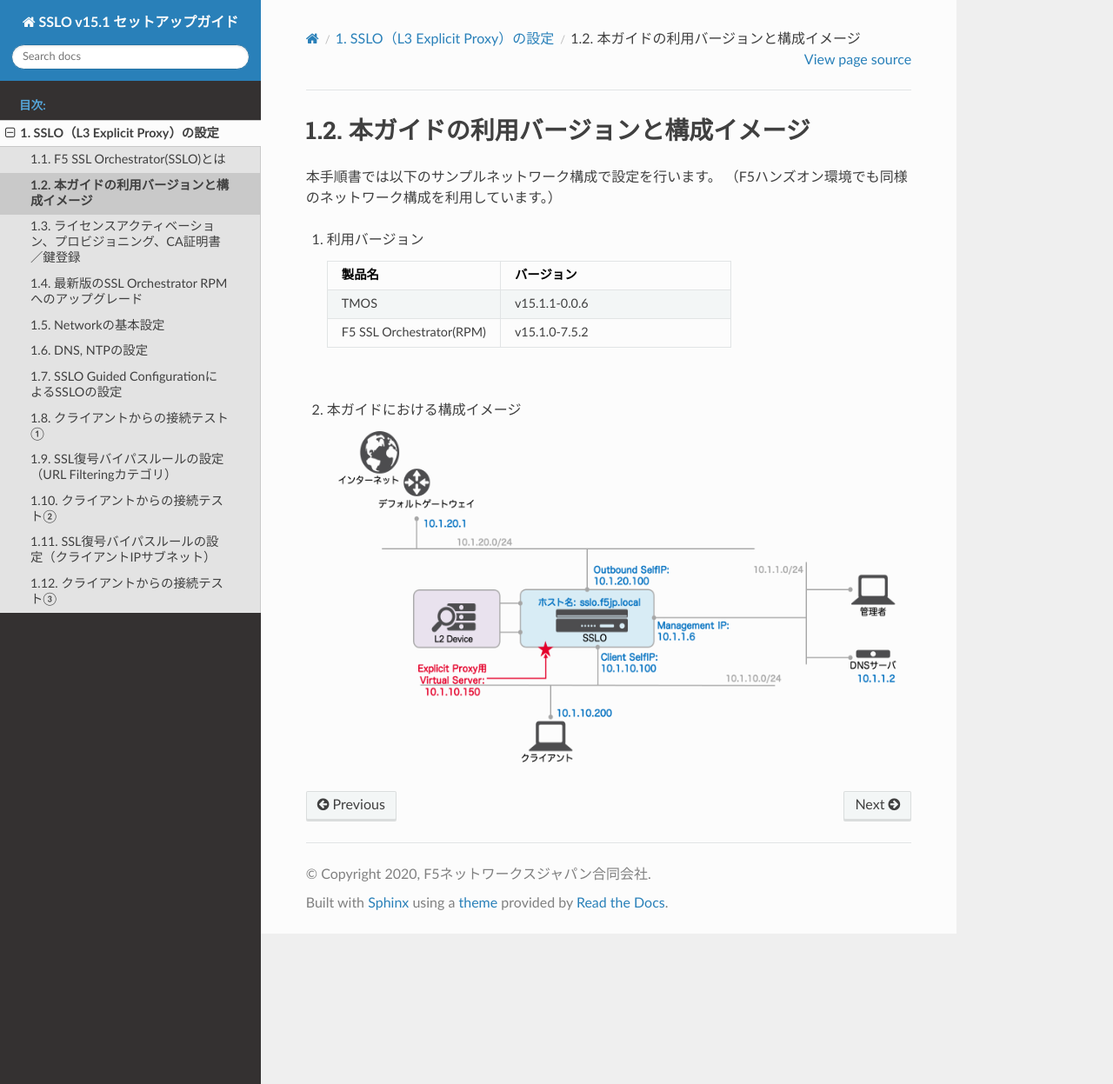
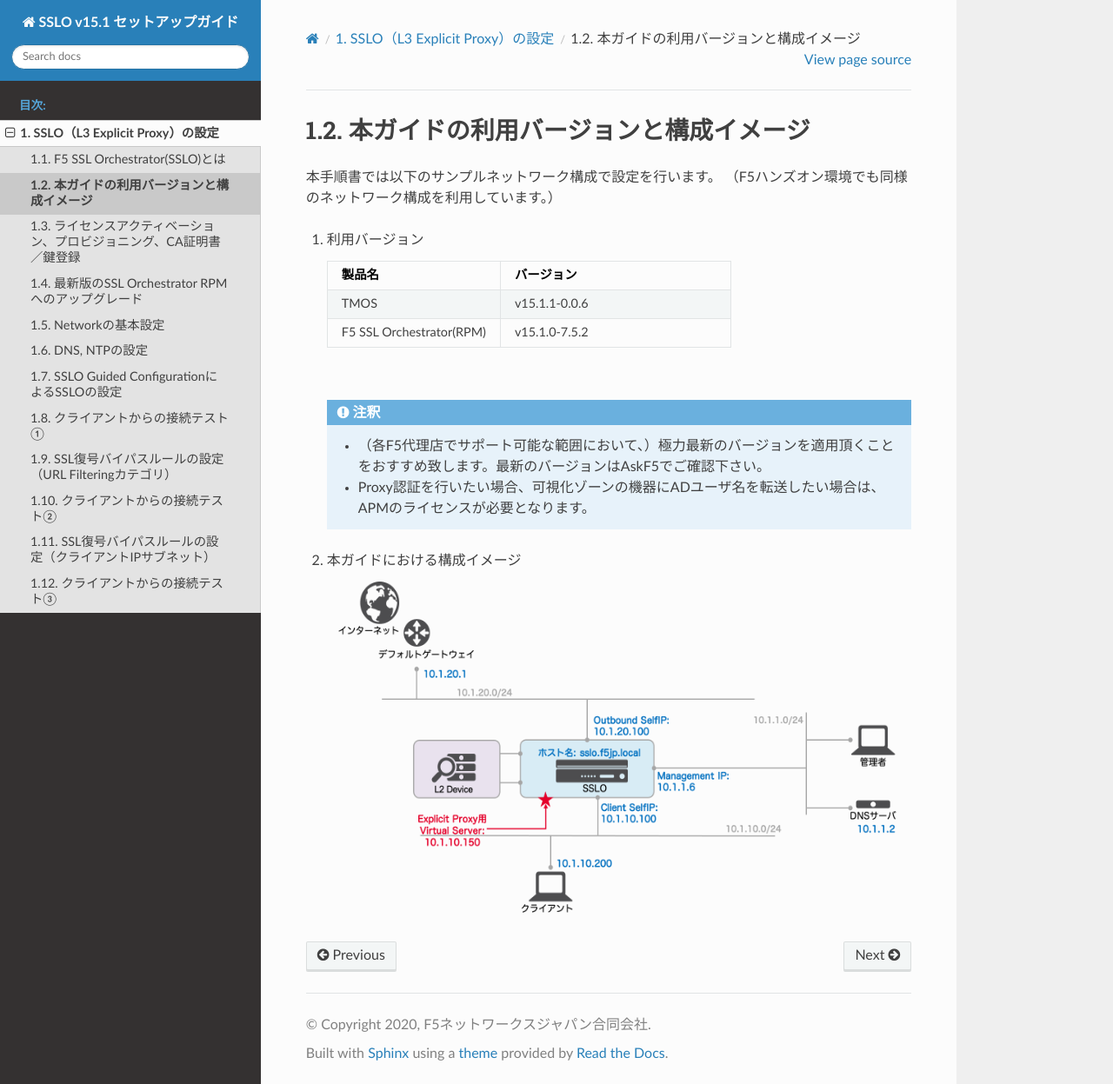
Before and after one commit to BeF5/f5j-easy-setup-sslo-15, a Sphinx documentation site: the page built from docs/content1/module02/module02.rst, in a window 1280 px wide and 1247 px high. Shown: the whole window at 87% size. Built offline with Sphinx 7.4.7 and the Read the Docs theme 2.0.0, drawn with Linux system fonts in a browser that asks for light colours.

Commit message:
・ライセンスに関する注釈追加（1.2）

```diff
--- a/docs/content1/module02/module02.rst
+++ b/docs/content1/module02/module02.rst
@@ -13,6 +13,9 @@
          "TMOS", "v15.1.1-0.0.6"
          "F5 SSL Orchestrator(RPM)", "v15.1.0-7.5.2"
    |
+   .. note::
+       - （各F5代理店でサポート可能な範囲において、）極力最新のバージョンを適用頂くことをおすすめ致します。最新のバージョンはAskF5でご確認下さい。
+       - Proxy認証を行いたい場合、可視化ゾーンの機器にADユーザ名を転送したい場合は、APMのライセンスが必要となります。
 
 #. 本ガイドにおける構成イメージ
 
```
Also changed, not shown: docs/index.rst (+1 -1 lines).
